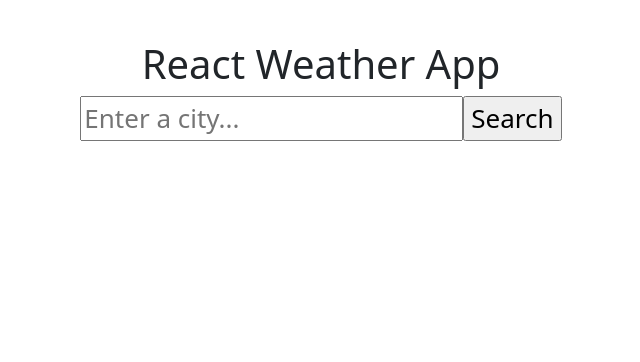
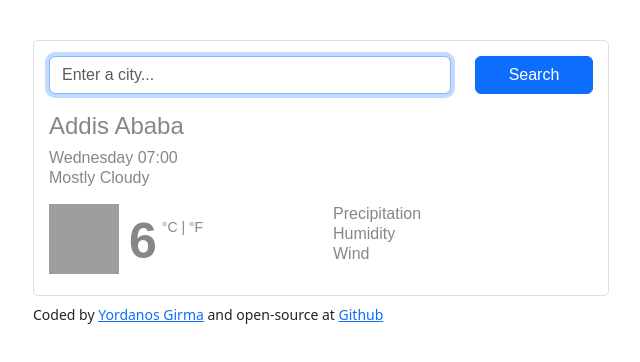
Before and after one commit to yordigenet/react-weather-app-project, a React (Create React App) app: page / in a window 1280 px wide. Shown: the top 362 px of the page, without its empty margins (319-959 px from the left). Built offline with nearby package versions, Linux system fonts and the light colour scheme; grey boxes are pictures that could not be loaded.

Commit message:
updated the styling of the weather app

```diff
--- a/public/index.html
+++ b/public/index.html
@@ -5,10 +5,7 @@
     <link rel="icon" href="%PUBLIC_URL%/favicon.ico" />
     <meta name="viewport" content="width=device-width, initial-scale=1" />
     <meta name="theme-color" content="#000000" />
-    <meta
-      name="description"
-      content="Web site created using create-react-app"
-    />
+    <meta name="description" content="Weather web site created with react" />
     <link rel="apple-touch-icon" href="%PUBLIC_URL%/logo192.png" />
     <!--
       manifest.json provides metadata used when your web app is installed on a
--- a/src/App.css
+++ b/src/App.css
@@ -1,8 +1,50 @@
-.App-header {
-  min-height: 100vh;
-  display: flex;
-  flex-direction: column;
-  align-items: center;
-  margin-top: 40px;
-  font-size: calc(10px + 2vmin);
+.App {
+  max-width: 600px;
+  margin: 40px auto;
 }
+
+.weather-container{
+  border: 1px solid #dadde1;
+  border-radius: 5px;
+  padding: 15px;
+  color: #878787;
+  font-family: arial,sans-serif;
+}
+
+.weather-container h1{
+  font-size: 24px;
+  line-height: 28px;
+  font-weight: 100;
+  padding-top: 18px;
+}
+.weather-container li{
+  list-style: none;
+  font-size: 16px;
+  line-height: 20px;
+  text-align: left;
+}
+.weather-container ul{
+  padding: 0;
+}
+
+footer{
+  font-size: 14px;
+  margin-top: 8px;
+}
+.weather-container img{
+  height: 70px;
+  width: 70px;
+}
+
+.weather-container .temprature{
+  font-weight: bold;
+  font-size: 50px;
+  margin-left: 10px;
+}
+.weather-container .units{
+  font-size: 14px;
+  position: relative;
+  top: -26px;
+  margin-left: 5px;
+  line-height: 1;
+}
--- a/src/App.js
+++ b/src/App.js
@@ -1,14 +1,16 @@
 import './App.css';
+import SearchEngine from './search-engine';
 import Weather from './weather';
 
 export default function App() {
   return (
     <div className="App">
-      <div className='container'>
-      <header className="App-header">
-        <h1>React Weather App</h1>
-        <Weather/>
-      </header></div>
+      <div className="container">
+        <div className='weather-container'>
+        <SearchEngine/>
+        <Weather/></div><footer>
+      <p>Coded by <a href="https://www.shecodes.io/graduates/83359-yordanos-girma" target='blank'>Yordanos Girma</a> and open-source at <a href="https://github.com/yordigenet/react-weather-app" target='blank'>Github</a></p>
+      </footer></div>
     </div>
   );
 }
--- /dev/null
+++ b/src/search-engine.js
@@ -0,0 +1,56 @@
+import React, { useState } from "react";
+import axios from "axios";
+
+export default function SearchEngine() {
+  let [city, setCity] = useState("");
+  let [data, setData] = useState(null);
+
+  function getCity(event) {
+    setCity(event.target.value);
+  }
+
+  function handleResponse(response) {
+    console.log(response.data);
+    setData({
+      teperature: response.data.main.temp,
+      discription: response.data.weather[0].description,
+      humidity: response.data.main.humidity,
+      wind: response.data.wind.speed,
+      icon: `http://openweathermap.org/img/wn/${response.data.weather[0].icon}.png`
+    });
+  }
+
+  function handleSearch(event) {
+    event.preventDefault();
+    let url = `https://api.openweathermap.org/data/2.5/weather?q=${city}&appid=aa09763d916df0424c840d55bfc2d2c9&units=metric`;
+    axios.get(url).then(handleResponse);
+  }
+
+  let form = (
+    <form onSubmit={handleSearch}>
+      <div className="row">
+        <div className="col-9"><input className="form-control" type="search" placeholder="Enter a city..." onChange={getCity} autoFocus="on"/></div>
+      <div className="col-3"><input type="submit" value="Search" className="btn btn-primary w-100"/></div>
+      </div>
+    </form>
+  );
+
+  if (data) {
+    return (
+      <div>
+        {form}
+        <ul>
+          <li>Temperature: {data.teperature}°C</li>
+          <li>Description: {data.discription}</li>
+          <li>Humidity: {data.humidity}%</li>
+          <li>Wind: {data.wind}km/h</li>
+          <li>
+            <img src={data.icon} alt={data.discription} />
+          </li>
+        </ul>
+      </div>
+    );
+  } else {
+    return form;
+  }
+}
--- a/src/weather.js
+++ b/src/weather.js
@@ -1,54 +1,26 @@
-import React, { useState } from "react";
-import axios from "axios";
+import React from "react"
 
-export default function Weather() {
-  let [city, setCity] = useState("");
-  let [data, setData] = useState(null);
+export default function Weather(){
+    return (
+    <div className="weather">
+        <h1>Addis Ababa</h1>
+        <ul>
+            <li>Wednesday 07:00</li>
+            <li>Mostly Cloudy</li>
+        </ul>
+        <div className="row">
+            <div className="col-6">
+                <div className="d-flex justify-content-start">
+                <img src="https://ssl.gstatic.com/onebox/weather/64/partly_cloudy.png" alt="mostly cloudy"></img>
+                    <div><span className="temprature">6</span><span className="units">°C | °F</span></div>
+            </div>
+            </div>
+         <div className="col-6"><ul>
+            <li>Precipitation</li>
+            <li>Humidity</li>
+            <li>Wind</li></ul>
+            </div>
+            </div>
 
-  function getCity(event) {
-    setCity(event.target.value);
-  }
-
-  function handleResponse(response) {
-    console.log(response.data);
-    setData({
-      teperature: response.data.main.temp,
-      discription: response.data.weather[0].description,
-      humidity: response.data.main.humidity,
-      wind: response.data.wind.speed,
-      icon: `http://openweathermap.org/img/wn/${response.data.weather[0].icon}.png`
-    });
-  }
-
-  function handleSearch(event) {
-    event.preventDefault();
-    let url = `https://api.openweathermap.org/data/2.5/weather?q=${city}&appid=aa09763d916df0424c840d55bfc2d2c9&units=metric`;
-    axios.get(url).then(handleResponse);
-  }
-
-  let form = (
-    <form onSubmit={handleSearch}>
-      <input type="search" placeholder="Enter a city..." onChange={getCity} />
-      <input type="submit" value="Search" />
-    </form>
-  );
-
-  if (data) {
-    return (
-      <div>
-        {form}
-        <ul>
-          <li>Temperature: {data.teperature}°C</li>
-          <li>Description: {data.discription}</li>
-          <li>Humidity: {data.humidity}%</li>
-          <li>Wind: {data.wind}km/h</li>
-          <li>
-            <img src={data.icon} alt={data.discription} />
-          </li>
-        </ul>
-      </div>
-    );
-  } else {
-    return form;
-  }
+    </div>)
 }
```
